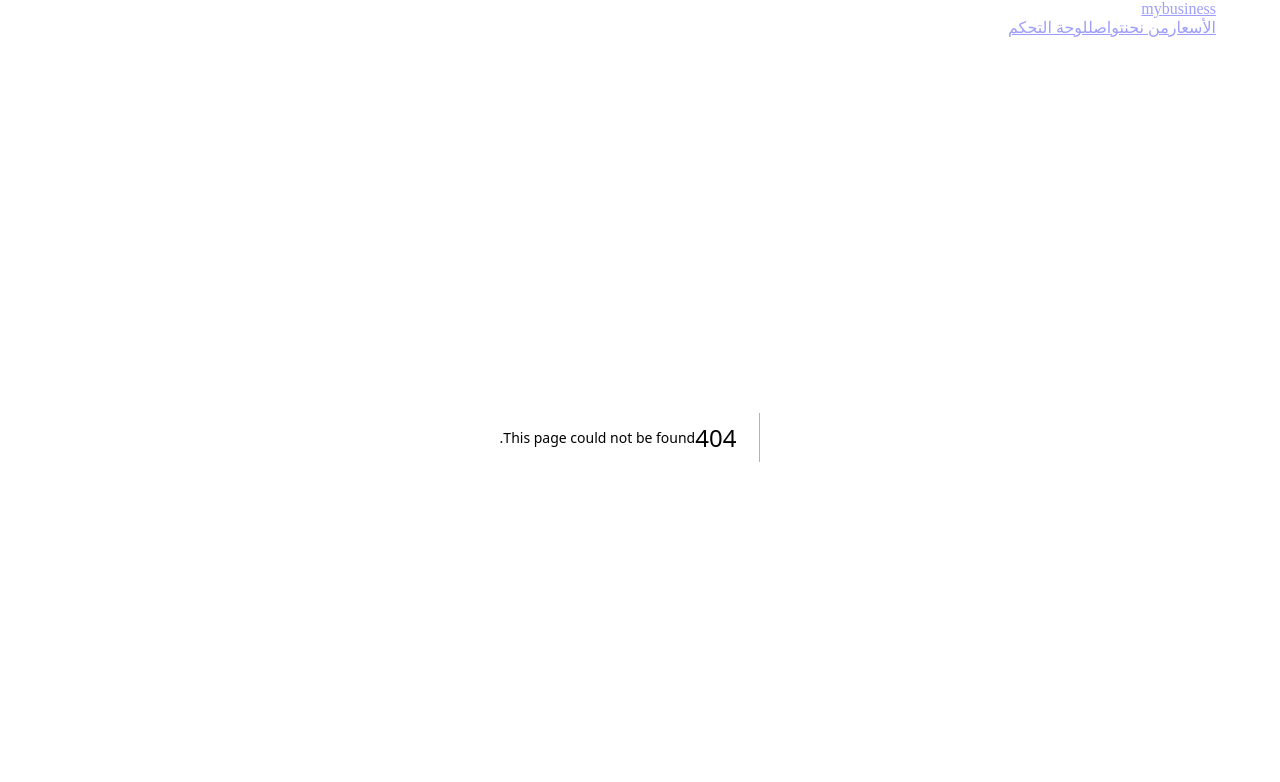
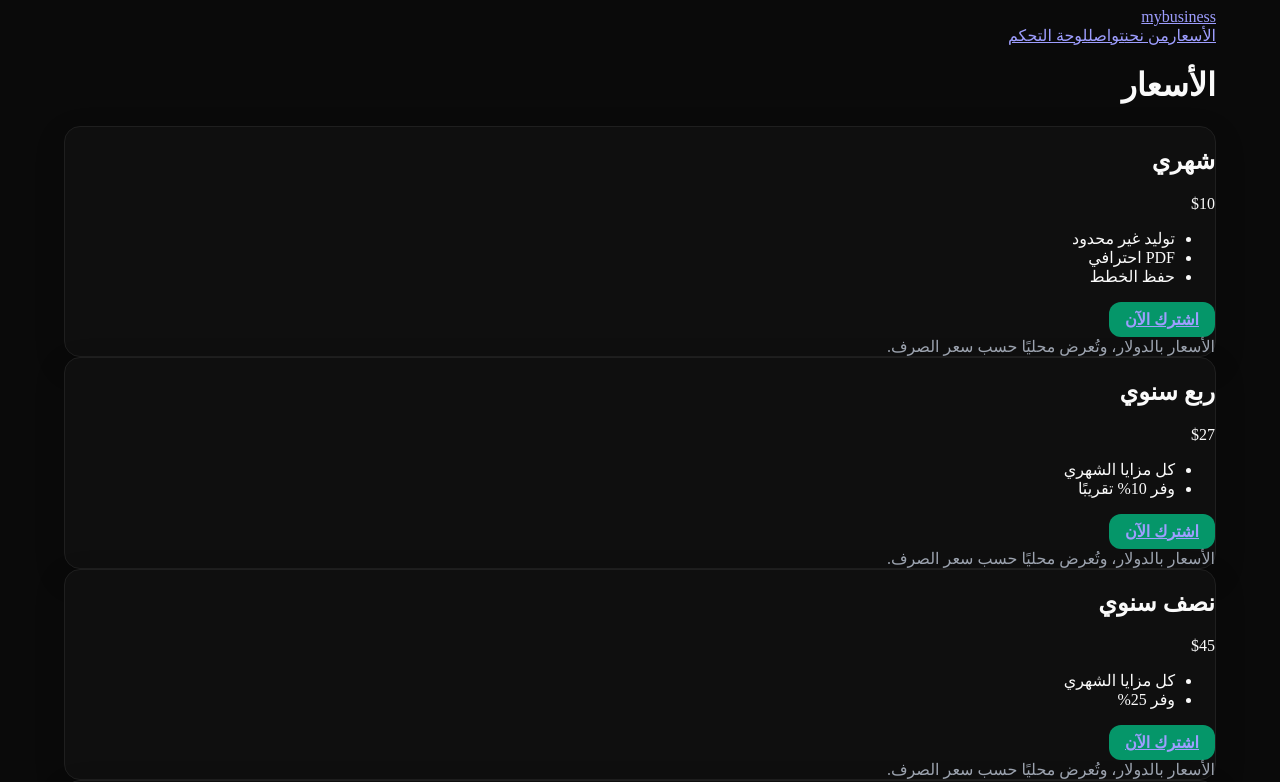
Before and after one commit to Tarek9592/Mybusiness-mvp-, a Next.js app: page /pricing in a window 1280 px wide. Before the commit this address had no page. Shown: the top 782 px of the page. Built offline with nearby package versions, Linux system fonts and the light colour scheme.

Commit message:
Create page.tsx

```diff
--- /dev/null
+++ b/app/pricing/page.tsx
@@ -0,0 +1,27 @@
+import Link from "next/link";
+const plans = [
+  { name: "شهري", price: 10, perks: ["توليد غير محدود", "PDF احترافي", "حفظ الخطط"] },
+  { name: "ربع سنوي", price: 27, perks: ["كل مزايا الشهري", "وفر 10% تقريبًا"] },
+  { name: "نصف سنوي", price: 45, perks: ["كل مزايا الشهري", "وفر 25%"] },
+  { name: "سنوي", price: 60, perks: ["كل مزايا الشهري", "خصم 50%"] },
+];
+export default function Pricing() {
+  return (
+    <main className="container py-12">
+      <h1 className="text-3xl font-extrabold mb-8 text-center">الأسعار</h1>
+      <div className="grid md:grid-cols-4 gap-4">
+        {plans.map(p => (
+          <div key={p.name} className="card p-6 flex flex-col gap-3">
+            <h2 className="text-xl font-bold">{p.name}</h2>
+            <div className="text-4xl font-extrabold">${p.price}</div>
+            <ul className="text-sm space-y-1 list-disc pr-5">
+              {p.perks.map((k)=> <li key={k}>{k}</li>)}
+            </ul>
+            <Link href="#" className="btn mt-auto text-center">اشترك الآن</Link>
+            <div className="text-xs" style={{color:"#9ca3af"}}>الأسعار بالدولار، وتُعرض محليًا حسب سعر الصرف.</div>
+          </div>
+        ))}
+      </div>
+    </main>
+  );
+}
```
